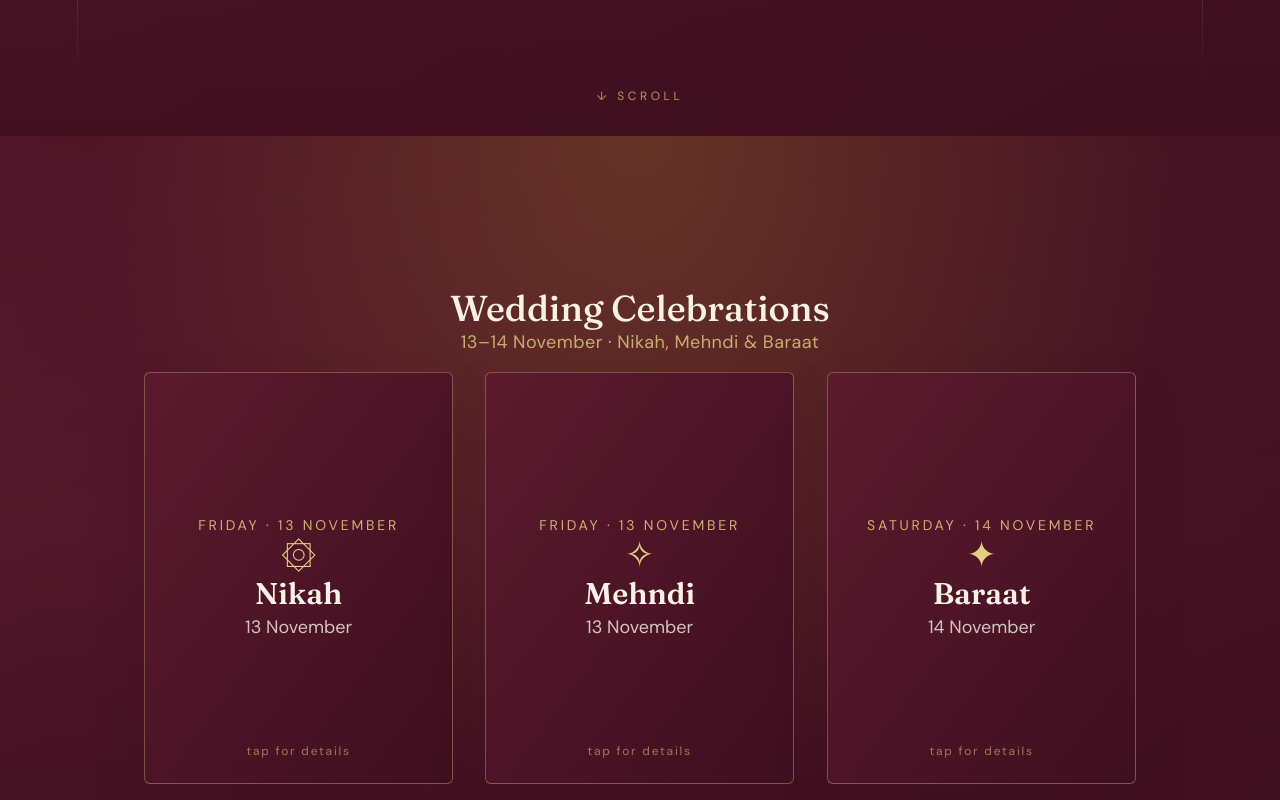
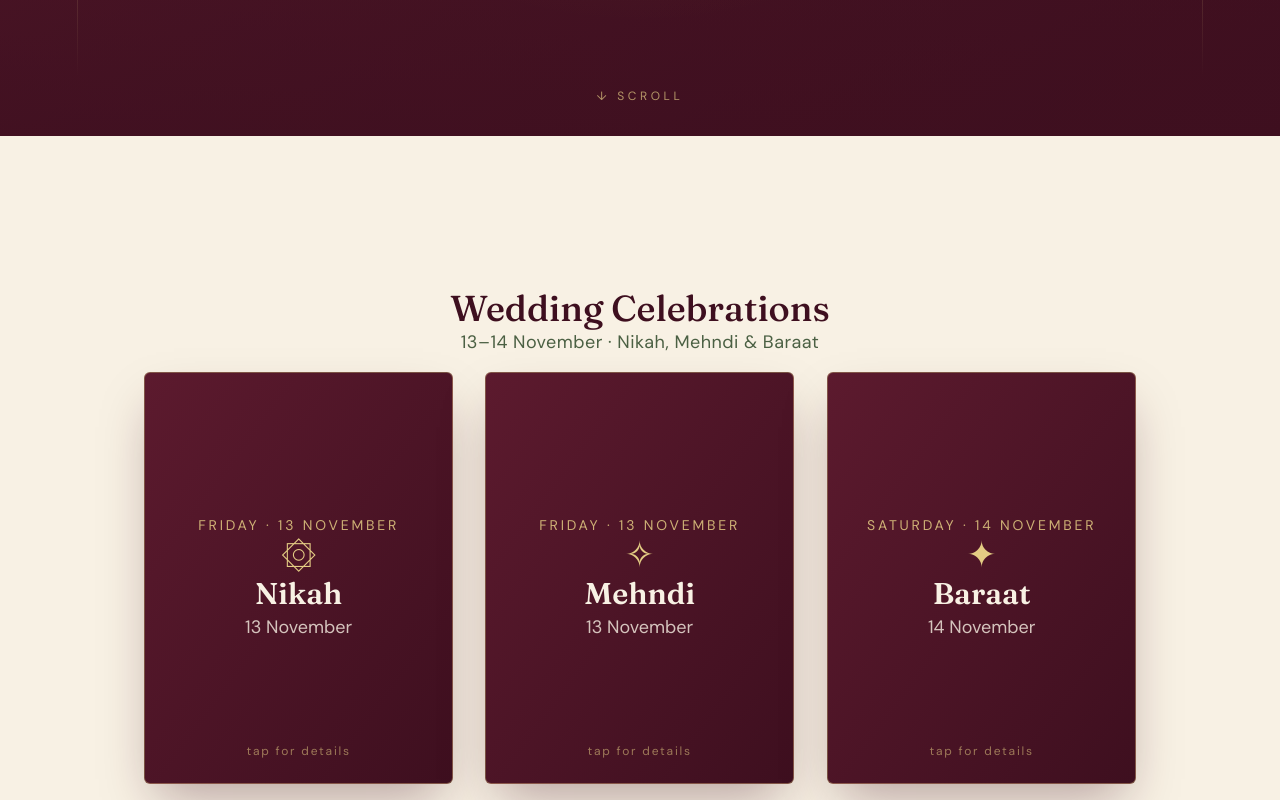
Before and after one commit to ahmadzulfiqar142/forever-chapter, a Next.js app: page / in a window 1280 px wide. Shown: the part 600-1400 px from the top of the page. Built offline with nearby package versions, Linux system fonts and the light colour scheme.

Commit message:
Update Events component styles for improved readability and aesthetics

```diff
--- a/src/components/wedding/Events.tsx
+++ b/src/components/wedding/Events.tsx
@@ -133,22 +133,14 @@ function EventTiltCard({ event }: { event: EventCard }) {
 
 export default function Events() {
   return (
-    <section className="relative flex min-h-svh w-full flex-col items-center justify-center overflow-hidden bg-gradient-to-br from-[#5C1A2E] via-[#4A1526] to-[#3E0F1F] px-6 pt-16 pb-24 sm:py-20 md:py-24">
-      <div className="pointer-events-none absolute inset-0 bg-gradient-to-b from-[#3E0F1F]/40 via-transparent to-[#3E0F1F]/70" />
-      <div
-        className="pointer-events-none absolute inset-0"
-        style={{
-          background:
-            "radial-gradient(ellipse at 50% 0%, rgba(201,162,39,0.22), transparent 60%)",
-        }}
-      />
+    <section className="relative flex min-h-svh w-full flex-col items-center justify-center overflow-hidden bg-[#F8F1E4] px-6 pt-16 pb-24 sm:py-20 md:py-24">
       <div className="relative z-10 w-full max-w-5xl !mt-4">
         <h2
-          className={`${fraunces.className} mb-2 text-center text-3xl font-medium text-[#F8F1E4] sm:text-4xl`}
+          className={`${fraunces.className} mb-2 text-center text-3xl font-medium text-[#3E0F1F] sm:text-4xl`}
         >
           Wedding Celebrations
         </h2>
-        <p className="mb-8 text-center text-base tracking-wide text-[#E4CD84]/80 sm:mb-10 sm:text-lg">
+        <p className="mb-8 text-center text-base tracking-wide text-[#4B6043] sm:mb-10 sm:text-lg">
           13–14 November · Nikah, Mehndi &amp; Baraat
         </p>
         <div className="grid grid-cols-1 gap-6 [perspective:1400px] md:grid-cols-3 md:gap-8 !p-4">
```
